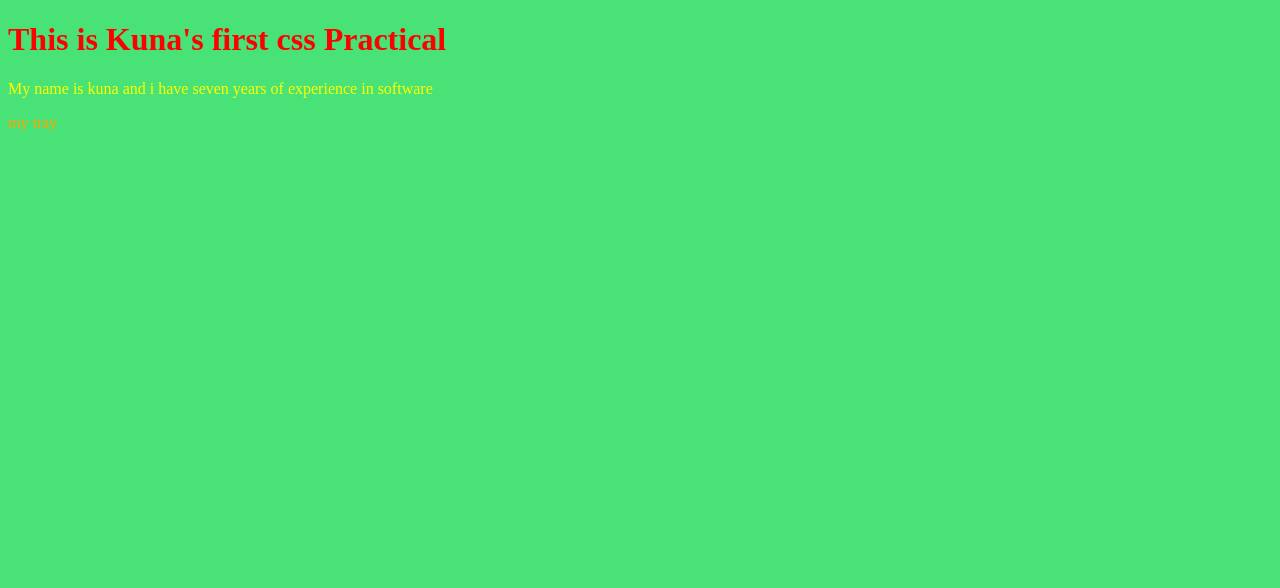
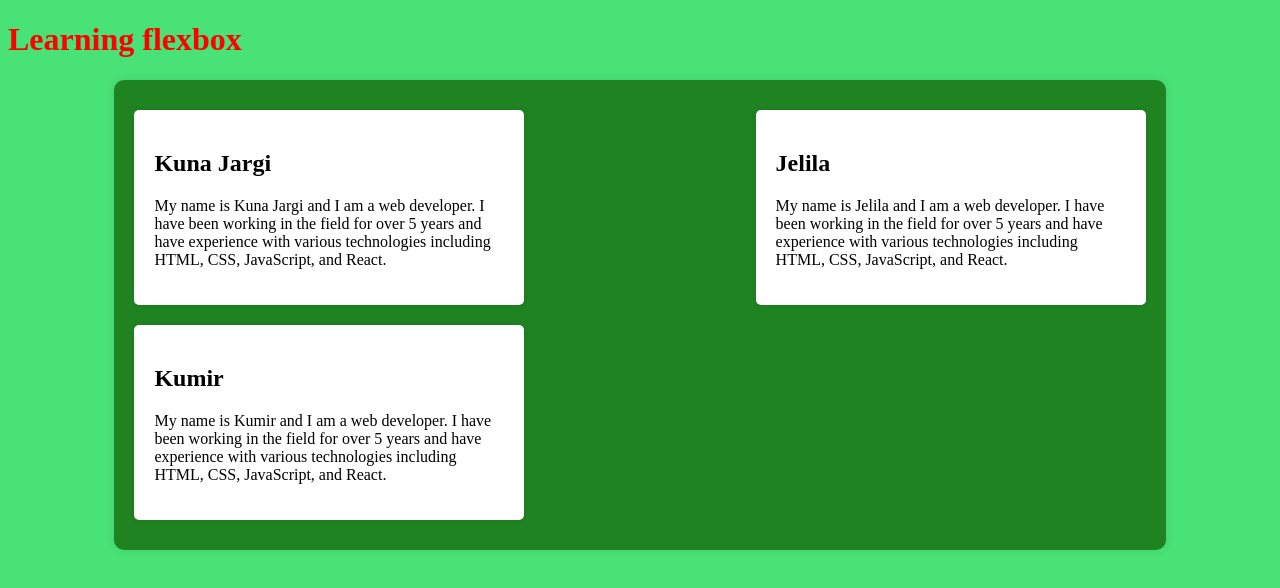
Before and after one commit to jargykuna5028-create/portfolio_week2, a plain HTML site: page index.html in a window 1280 px wide. Drawn offline with Linux system fonts and the light colour scheme.

Commit message:
assignment

```diff
--- a/index.html
+++ b/index.html
@@ -8,8 +8,26 @@
 
 </head>
 <body>
-    <h1>This is Kuna's first css Practical</h1>
-    <p class="desc">My name is kuna and i have seven years of experience in software</p>
-    <p class="cool">my tray</p>
+    <h1>Learning flexbox</h1>
+
+
+    <section>
+        <div class="card">
+            <h2>Kuna Jargi</h2>
+            <p>My name is Kuna Jargi and I am a web developer. I have been working in the field for over 5 years and have experience with various technologies including HTML, CSS, JavaScript, and React.</p>
+        </div>
+
+        <div class="card">
+            <h2>Jelila</h2>
+            <p>My name is Jelila and I am a web developer. I have been working in the field for over 5 years and have experience with various technologies including HTML, CSS, JavaScript, and React.</p>
+        </div>
+
+        <div class="card">
+            <h2>Kumir</h2>
+            <p>My name is Kumir and I am a web developer. I have been working in the field for over 5 years and have experience with various technologies including HTML, CSS, JavaScript, and React.</p>
+        </div>
+
+    </section>
+
 </body>
 </html>
--- a/styles.css
+++ b/styles.css
@@ -14,3 +14,24 @@ body{
 .cool{
     color: orange;
 }
+
+section{
+    width: 80%;
+    background-color: rgb(31, 131, 34);
+    margin: 20px auto;
+    padding: 20px;
+    border-radius: 10px;
+    box-shadow: 0px 0px 10px rgba(0, 0, 0, 0.1);
+    display: flex;
+    justify-content: space-between;
+    Flex-wrap: wrap;
+}
+
+.card{
+    width: 350px;
+    background-color: rgb(255, 255, 255);
+    padding: 20px;
+    margin: 10px 0;
+    border-radius: 5px;
+    box-shadow: 0px 0px 5px rgba(0, 0, 0, 0.1);
+}
```
